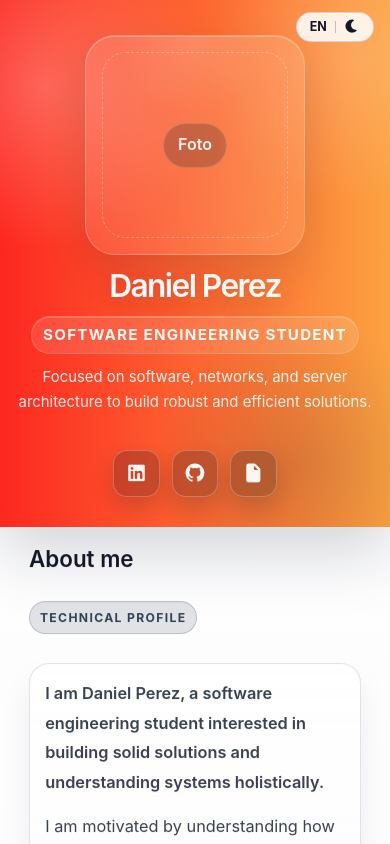
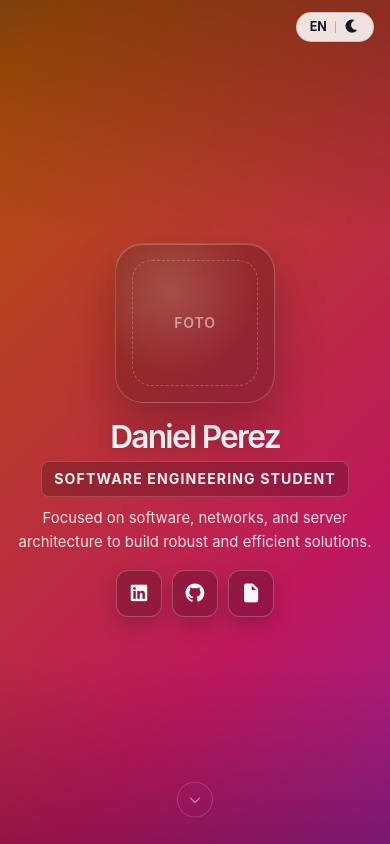
Before and after one commit to Whatfck/portafolio, a Next.js app: page /en in a window 390 px wide. Shown: the top 844 px of the page. Built offline with nearby package versions, Linux system fonts and the light colour scheme.

Commit message:
feat: redesign hero section with animated gradients, entrance animations, and scroll cue

```diff
--- a/components/Hero.tsx
+++ b/components/Hero.tsx
@@ -34,6 +34,10 @@ export default function Hero({ lang }: { lang: Locale }) {
           <span>Foto</span>
         </div>
       </div>
+
+      <a href="#about" className="hero-scroll-cue" aria-label={lang === 'es' ? 'Ir abajo' : 'Scroll down'}>
+        <i className="fa-solid fa-chevron-down" aria-hidden="true"></i>
+      </a>
     </section>
   )
 }
--- a/styles/globals.css
+++ b/styles/globals.css
@@ -321,37 +321,68 @@ section {
   line-height: 1.7;
 }
 
+/* ---- Hero animations ---- */
+@keyframes hero-gradient {
+  0%   { background-position: 0% 50%; }
+  50%  { background-position: 100% 50%; }
+  100% { background-position: 0% 50%; }
+}
+
+@keyframes hero-fade-up {
+  from { opacity: 0; transform: translateY(22px); }
+  to   { opacity: 1; transform: translateY(0); }
+}
+
+@keyframes scroll-cue-bounce {
+  0%, 100% { transform: translateX(-50%) translateY(0);   opacity: 0.55; }
+  50%       { transform: translateX(-50%) translateY(7px); opacity: 1; }
+}
+
+/* ---- Hero section ---- */
 .hero {
   position: relative;
   width: 100%;
-  padding: 7rem 0 4rem;
-  border-radius: 0;
-  background: #833AB4;
-  background: linear-gradient(90deg, rgba(131, 58, 180, 1) 0%, rgba(253, 29, 29, 1) 40%, rgba(252, 176, 69, 1) 100%);
-  box-shadow: 0 24px 60px rgba(17, 24, 39, 0.18);
+  min-height: 100dvh;
+  min-height: 100vh;
+  display: flex;
+  flex-direction: column;
+  justify-content: center;
+  padding: 7rem 0 5rem;
   overflow: hidden;
+
+  background: linear-gradient(
+    -45deg,
+    #6d28d9,
+    #be185d,
+    #b45309,
+    #0e7490
+  );
+  background-size: 300% 300%;
+  animation: hero-gradient 18s ease infinite;
 }
 
+/* Subtle dark vignette at top/bottom so navbar + scroll cue read cleanly */
 .hero::before {
   content: '';
   position: absolute;
-  inset: -10%;
+  inset: 0;
   background:
-    radial-gradient(circle at 18% 22%, rgba(255, 255, 255, 0.24) 0%, transparent 26%),
-    radial-gradient(circle at 84% 18%, rgba(255, 255, 255, 0.16) 0%, transparent 22%),
-    radial-gradient(circle at 72% 82%, rgba(17, 24, 39, 0.14) 0%, transparent 24%);
+    linear-gradient(to bottom, rgba(0,0,0,0.25) 0%, transparent 28%),
+    linear-gradient(to top,    rgba(0,0,0,0.22) 0%, transparent 22%);
   pointer-events: none;
 }
 
+/* ---- Inner layout ---- */
 .hero-inner {
   width: min(1100px, calc(100% - 2rem));
   margin: 0 auto;
   display: grid;
   grid-template-columns: minmax(0, 1.2fr) minmax(280px, 0.8fr);
   align-items: center;
-  gap: 2rem;
+  gap: 2.5rem;
   position: relative;
   z-index: 1;
+  animation: hero-fade-up 0.65s cubic-bezier(0.22, 1, 0.36, 1) 0.1s both;
 }
 
 .hero-content {
@@ -363,78 +394,80 @@ section {
 .hero-eyebrow {
   width: fit-content;
   margin: 0;
-  font-size: 0.78rem;
+  font-size: 0.76rem;
   font-weight: 700;
-  letter-spacing: 0.12em;
+  letter-spacing: 0.13em;
   text-transform: uppercase;
-  color: rgba(255, 255, 255, 0.88);
-  padding: 0.35rem 0.65rem;
+  color: rgba(255, 255, 255, 0.82);
+  padding: 0.3rem 0.65rem;
   border-radius: 999px;
-  background: rgba(17, 24, 39, 0.2);
-  border: 1px solid rgba(255, 255, 255, 0.22);
+  background: rgba(0, 0, 0, 0.18);
+  border: 1px solid rgba(255, 255, 255, 0.2);
 }
 
 .hero h1 {
   color: #ffffff;
-  font-size: clamp(3rem, 5vw, 4.5rem);
-  line-height: 0.95;
-  letter-spacing: -0.05em;
+  font-size: clamp(3rem, 5.5vw, 5rem);
+  line-height: 0.93;
+  letter-spacing: -0.055em;
   text-wrap: balance;
-  text-shadow: 0 12px 30px rgba(17, 24, 39, 0.18);
-  margin-bottom: 0.25rem;
+  text-shadow: 0 4px 24px rgba(0,0,0,0.22);
+  margin: 0;
 }
 
 .hero-role {
   width: fit-content;
   font-size: 0.95rem;
-  color: rgba(255, 255, 255, 0.95);
+  color: rgba(255, 255, 255, 0.92);
   font-weight: 700;
   letter-spacing: 0.08em;
   text-transform: uppercase;
-  padding: 0.35rem 0.7rem;
-  border-radius: 999px;
-  background: rgba(255, 255, 255, 0.12);
+  padding: 0.35rem 0.75rem;
+  border-radius: 8px;
+  background: rgba(0, 0, 0, 0.2);
   border: 1px solid rgba(255, 255, 255, 0.18);
-  box-shadow: inset 0 1px 0 rgba(255, 255, 255, 0.18);
+  margin: 0;
 }
 
 .hero-copy {
-  max-width: 32rem;
-  color: rgba(255, 255, 255, 0.9);
+  max-width: 34rem;
+  color: rgba(255, 255, 255, 0.85);
   font-size: 1.04rem;
-  line-height: 1.75;
+  line-height: 1.76;
+  margin: 0;
 }
 
 .hero-actions {
   display: flex;
-  gap: 0.9rem;
-  margin-top: 0.75rem;
+  gap: 0.8rem;
+  margin-top: 0.6rem;
   flex-wrap: wrap;
 }
 
 .hero-actions .button {
-  padding: 0.9rem 1.25rem;
+  padding: 0.85rem 1.3rem;
   display: inline-flex;
   align-items: center;
   gap: 0.5rem;
-  background: rgba(17, 24, 39, 0.22);
-  color: rgba(255, 255, 255, 0.95);
+  background: rgba(0, 0, 0, 0.22);
+  color: rgba(255, 255, 255, 0.96);
   border: 1px solid rgba(255, 255, 255, 0.24);
-  border-radius: 12px;
-  box-shadow: 0 10px 22px rgba(17, 24, 39, 0.18);
+  border-radius: 10px;
+  font-size: 0.9rem;
+  font-weight: 600;
+  box-shadow: 0 8px 20px rgba(0, 0, 0, 0.18);
   transition:
-    transform 180ms ease,
-    box-shadow 180ms ease,
-    background 180ms ease,
-    border-color 180ms ease;
+    transform 160ms ease,
+    background 160ms ease,
+    border-color 160ms ease;
 }
 
 .hero-actions .button:hover {
   color: #ffffff;
-  transform: translateY(-1px);
-  background: rgba(17, 24, 39, 0.36);
-  box-shadow: 0 14px 28px rgba(17, 24, 39, 0.2);
-  border-color: rgba(255, 255, 255, 0.32);
+  transform: translateY(-2px);
+  background: rgba(0, 0, 0, 0.36);
+  border-color: rgba(255, 255, 255, 0.36);
+  text-decoration: none;
 }
 
 .button-icon {
@@ -443,42 +476,71 @@ section {
   line-height: 1;
 }
 
+/* ---- Photo placeholder ---- */
 .hero-photo {
   width: min(100%, 320px);
   aspect-ratio: 1 / 1;
-  min-height: 0;
   margin-left: auto;
-  border: 1px solid rgba(255, 255, 255, 0.22);
-  border-radius: 30px;
+  border: 1px solid rgba(255, 255, 255, 0.2);
+  border-radius: 28px;
   background:
-    radial-gradient(circle at top, rgba(255, 255, 255, 0.24) 0%, rgba(255, 255, 255, 0.12) 32%, rgba(255, 255, 255, 0.1) 100%);
-  backdrop-filter: blur(12px);
+    radial-gradient(circle at 35% 30%, rgba(255,255,255,0.16) 0%, transparent 55%),
+    rgba(0, 0, 0, 0.2);
+  backdrop-filter: blur(16px);
   display: flex;
   align-items: center;
   justify-content: center;
-  color: rgba(255, 255, 255, 0.92);
+  color: rgba(255, 255, 255, 0.5);
+  font-size: 0.88rem;
   font-weight: 600;
-  font-size: 1rem;
+  letter-spacing: 0.06em;
+  text-transform: uppercase;
   position: relative;
-  box-shadow: inset 0 1px 0 rgba(255, 255, 255, 0.28), 0 18px 40px rgba(17, 24, 39, 0.12);
+  box-shadow:
+    inset 0 1px 0 rgba(255, 255, 255, 0.22),
+    0 24px 48px rgba(0, 0, 0, 0.25);
 }
 
 .hero-photo::before {
   content: '';
   position: absolute;
   inset: 1rem;
-  border-radius: 24px;
-  border: 1px dashed rgba(255, 255, 255, 0.3);
+  border-radius: 20px;
+  border: 1px dashed rgba(255, 255, 255, 0.22);
 }
 
 .hero-photo span {
   position: relative;
   z-index: 1;
-  padding: 0.55rem 0.9rem;
-  border-radius: 999px;
-  background: rgba(17, 24, 39, 0.22);
-  border: 1px solid rgba(255, 255, 255, 0.16);
 }
+
+/* ---- Scroll cue ---- */
+.hero-scroll-cue {
+  position: absolute;
+  bottom: 1.75rem;
+  left: 50%;
+  transform: translateX(-50%) translateY(0);
+  z-index: 2;
+  display: flex;
+  align-items: center;
+  justify-content: center;
+  width: 36px;
+  height: 36px;
+  border-radius: 50%;
+  border: 1px solid rgba(255, 255, 255, 0.28);
+  color: rgba(255, 255, 255, 0.65);
+  font-size: 0.72rem;
+  text-decoration: none;
+  transition: border-color 180ms ease, color 180ms ease;
+  animation: scroll-cue-bounce 2.4s ease-in-out infinite;
+}
+
+.hero-scroll-cue:hover {
+  border-color: rgba(255, 255, 255, 0.7);
+  color: #ffffff;
+  text-decoration: none;
+}
+
 
 .contact-section {
   padding-top: 2.4rem;
@@ -724,6 +786,20 @@ html[data-theme='dark'] .button:hover {
   color: #ffffff;
 }
 
+/* Hero buttons: same look in both themes */
+html[data-theme='dark'] .hero-actions .button {
+  background: rgba(0, 0, 0, 0.22);
+  color: rgba(255, 255, 255, 0.96);
+  border: 1px solid rgba(255, 255, 255, 0.24);
+  box-shadow: 0 8px 20px rgba(0, 0, 0, 0.18);
+}
+
+html[data-theme='dark'] .hero-actions .button:hover {
+  background: rgba(0, 0, 0, 0.36);
+  border-color: rgba(255, 255, 255, 0.36);
+  color: #ffffff;
+}
+
 html[data-theme='dark'] .card {
   background: linear-gradient(180deg, rgba(15, 23, 42, 0.92) 0%, rgba(15, 23, 42, 0.8) 100%);
   border-color: rgba(148, 163, 184, 0.25);
@@ -733,57 +809,21 @@ html[data-theme='dark'] .card:hover {
   box-shadow: 0 12px 28px rgba(2, 6, 23, 0.5);
 }
 
+/* Hero dark mode: shift gradient to deeper/cooler colors */
 html[data-theme='dark'] .hero {
-  background: #020024;
-  background: linear-gradient(90deg, rgba(2, 0, 36, 1) 0%, rgba(24, 24, 110, 1) 35%, rgba(8, 74, 84, 1) 100%);
-  box-shadow: 0 24px 60px rgba(2, 6, 23, 0.55);
-}
-
-html[data-theme='dark'] .hero::before {
-  background:
-    radial-gradient(circle at 18% 22%, rgba(56, 189, 248, 0.16) 0%, transparent 28%),
-    radial-gradient(circle at 84% 18%, rgba(96, 165, 250, 0.14) 0%, transparent 26%),
-    radial-gradient(circle at 72% 82%, rgba(15, 23, 42, 0.4) 0%, transparent 34%);
+  background: linear-gradient(
+    -45deg,
+    #1e1b4b,
+    #831843,
+    #78350f,
+    #164e63
+  );
+  background-size: 300% 300%;
+  animation: hero-gradient 18s ease infinite;
 }
 
 html[data-theme='dark'] .hero-copy {
-  color: rgba(226, 232, 240, 0.9);
-}
-
-html[data-theme='dark'] .hero-role,
-html[data-theme='dark'] .hero-eyebrow {
-  color: #e2e8f0;
-  background: rgba(15, 23, 42, 0.42);
-  border-color: rgba(148, 163, 184, 0.3);
-}
-
-html[data-theme='dark'] .hero-actions .button {
-  background: rgba(2, 6, 23, 0.38);
-  border-color: rgba(148, 163, 184, 0.36);
-  color: #f8fafc;
-  box-shadow: 0 10px 22px rgba(2, 6, 23, 0.42);
-}
-
-html[data-theme='dark'] .hero-actions .button:hover {
-  background: rgba(2, 6, 23, 0.58);
-  border-color: rgba(148, 163, 184, 0.5);
-}
-
-html[data-theme='dark'] .hero-photo {
-  border-color: rgba(148, 163, 184, 0.34);
-  background:
-    radial-gradient(circle at top, rgba(148, 163, 184, 0.22) 0%, rgba(51, 65, 85, 0.14) 36%, rgba(2, 6, 23, 0.24) 100%);
-  box-shadow: inset 0 1px 0 rgba(148, 163, 184, 0.22), 0 18px 40px rgba(2, 6, 23, 0.42);
-}
-
-html[data-theme='dark'] .hero-photo::before {
-  border-color: rgba(148, 163, 184, 0.34);
-}
-
-html[data-theme='dark'] .hero-photo span {
-  color: #e2e8f0;
-  background: rgba(2, 6, 23, 0.46);
-  border-color: rgba(148, 163, 184, 0.3);
+  color: rgba(226, 232, 240, 0.88);
 }
 
 html[data-theme='dark'] .contact-card-link::after {
@@ -902,7 +942,7 @@ html[data-theme='dark'] .contact-kicker {
   }
 
   .hero {
-    padding: 2.2rem 0 1.9rem;
+    padding: 3.5rem 0 2.5rem;
   }
 
   .hero-eyebrow {
@@ -918,36 +958,40 @@ html[data-theme='dark'] .contact-kicker {
   .hero-inner {
     width: min(100%, calc(100% - 2rem));
     grid-template-columns: 1fr;
-    gap: 1rem;
-    align-items: flex-start;
+    gap: 1.2rem;
+    align-items: center;
   }
 
   .hero-content {
     align-items: center;
     text-align: center;
-    gap: 0.7rem;
+    gap: 0.6rem;
+    order: 2;
   }
 
   .hero h1 {
-    font-size: 2.2rem;
+    font-size: clamp(2rem, 8.5vw, 2.8rem);
   }
 
   .hero-role {
     margin: 0 auto;
+    font-size: 0.88rem;
   }
 
   .hero-copy {
     max-width: 100%;
-    font-size: 0.97rem;
-    line-height: 1.65;
+    font-size: 0.94rem;
+    line-height: 1.6;
   }
 
   .hero-actions {
     flex-direction: row;
+    flex-wrap: wrap;
     align-items: center;
     justify-content: center;
     width: 100%;
-    gap: 0.75rem;
+    gap: 0.6rem;
+    margin-top: 0.4rem;
   }
 
   .hero-actions .button {
@@ -955,7 +999,8 @@ html[data-theme='dark'] .contact-kicker {
     height: 3.1rem;
     padding: 0;
     justify-content: center;
-    border-radius: 14px;
+    border-radius: 12px;
+    font-size: 0.9rem;
   }
 
   .hero-actions .button-label {
@@ -967,8 +1012,8 @@ html[data-theme='dark'] .contact-kicker {
   }
 
   .hero-photo {
-    order: -1;
-    width: min(100%, 220px);
+    order: 1;
+    width: min(100%, 160px);
     margin: 0 auto;
   }
 
```
